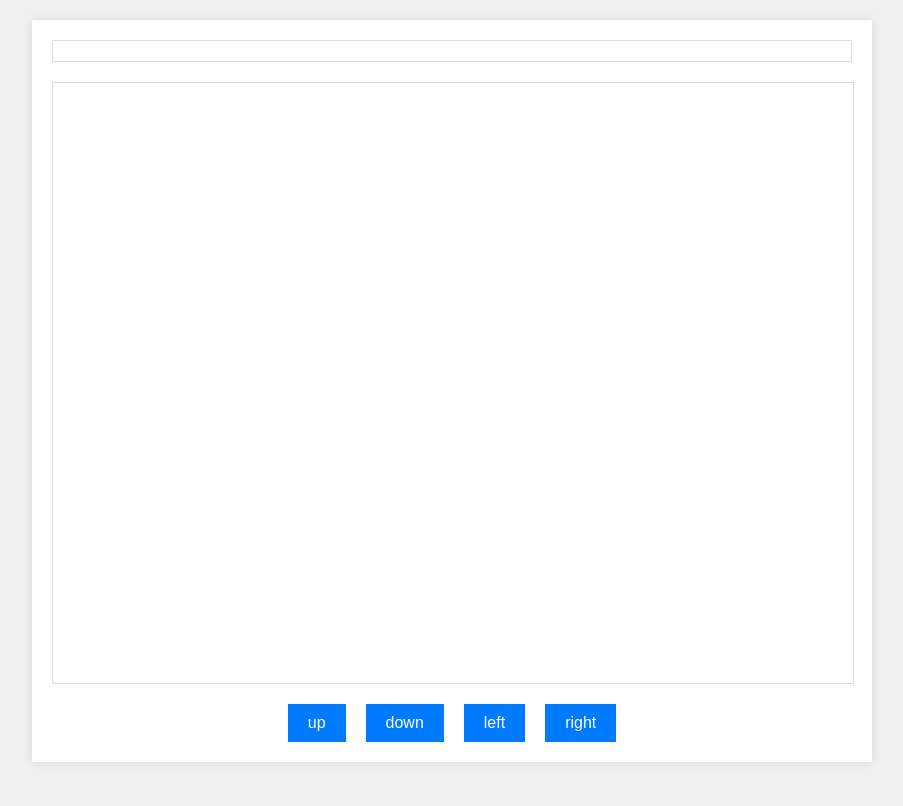
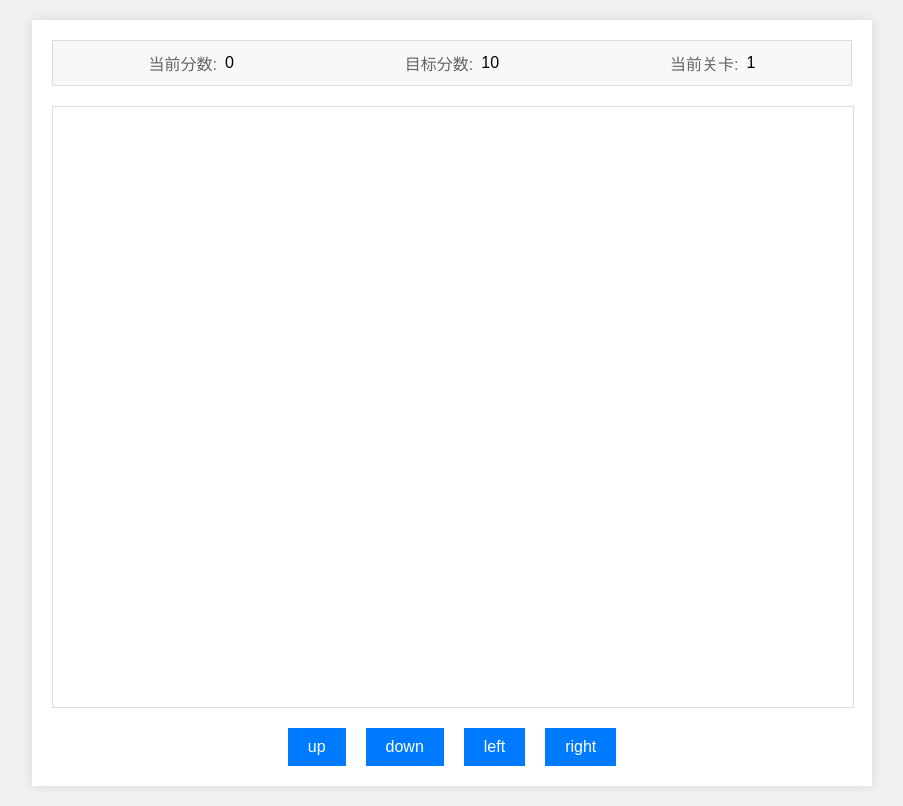
Before and after one commit to C-puqing/HungrySnake, a website built with webpack: page public/index.html in a window 1280 px wide. Shown: the whole page, without its empty margins (188-1091 px from the left). Built offline with nearby package versions, Linux system fonts and the light colour scheme.

Commit message:
feat: 实现记分板

```diff
--- a/src/components/ScoreBoard.ts
+++ b/src/components/ScoreBoard.ts
@@ -3,44 +3,64 @@ export class ScoreBoard {
   boardElem: HTMLElement; // 面板DOM元素
 
   score = 0; // 当前分数值
-  scoreElem: HTMLElement; // 展示分数的DOM元素
-  maxScore: number; // 当前等级最高分数，达到后触发升级事件
+  curScoreElem: HTMLElement; // 当前分数DOM
+
+  targetScore: number; // 当前等级最高分数，达到后触发升级事件
+  targetScoreElem: HTMLElement; // 目标分数DOM
 
   level = 1; // 当前等级
   levelElem: HTMLElement; // 展示等级的DOM元素
   maxLevel: number; // 最高等级
 
-  constructor(maxLevel: number = 10, maxScore: number = 10) {
+  constructor(maxLevel: number = 10, targetScore: number = 10) {
+    // 构造外部面板
     this.boardElem = document.createElement('div');
     this.boardElem.classList.add('score-board')
-    this.scoreElem = document.getElementById('score')!;
-    this.maxScore = maxScore;
-    this.levelElem = document.getElementById('level')!;
+    // 构造当前分数DOM
+    this.curScoreElem = this.createScoreColumn('当前分数', this.score.toString());
+    // 构造目标分数DOM
+    this.targetScore = targetScore;
+    this.targetScoreElem = this.createScoreColumn('目标分数', this.targetScore.toString());
+    // 构造当前关卡DOM
+    this.levelElem = this.createScoreColumn('当前关卡', this.level.toString());
     this.maxLevel = maxLevel;
   }
 
   public init(container: HTMLElement): void {
+    this.boardElem.append(this.curScoreElem, this.targetScoreElem, this.levelElem);
     container.appendChild(this.boardElem);
   }
 
-  // 加分事件
+  private createScoreColumn(label: string, value: string): HTMLElement {
+    // 创建包含得分的div元素
+    const scoreColumn = document.createElement('div');
+    scoreColumn.className = 'scoreboard-column';
+
+    // 创建得分标签的span元素
+    const scoreLabel = document.createElement('span');
+    scoreLabel.className = 'scoreboard-label';
+    scoreLabel.textContent = label + ': ';
+
+    // 创建得分值的span元素
+    const scoreValue = document.createElement('span');
+    // scoreValue.id = 'current-score';
+    scoreValue.className = 'scoreboard-value';
+    scoreValue.textContent = value;
+
+    // 将标签和值的span元素添加到div元素中
+    scoreColumn.appendChild(scoreLabel);
+    scoreColumn.appendChild(scoreValue);
+
+    return scoreColumn;
+  }
+
+
   updateScore() {
-    this.score += 1;
-    this.scoreElem.innerHTML = this.score + '';
-    // 判断当前分数是否需要升级
-    if (this.score >= this.maxScore) {
-      this.upgrade();
-    }
+
   }
 
   // 升级
   upgrade() {
-    if (this.level >= this.maxLevel) {
-      // TODO: 增加弹窗，恭喜通关～ /撒花
-      return;
-    }
-    // 修改元素内容
-    this.levelElem.innerHTML = ++this.level + '';
-    this.score = 0;
+
   }
 }
--- a/src/styles/main.css
+++ b/src/styles/main.css
@@ -27,6 +27,23 @@ body {
   padding: 10px;
   border: 1px solid #ddd;
   text-align: center;
+  display: flex;
+  justify-content: space-around;
+  align-items: center;
+  background-color: #f8f8f8;
+  border-bottom: 1px solid #e0e0e0;
+}
+
+.scoreboard-column {
+  display: flex;
+  flex-direction: row;
+  align-items: center;
+}
+
+.scoreboard-label {
+  font-size: 16px;
+  color: #666;
+  margin-right: 8px;
 }
 
 .control-panel {
```
